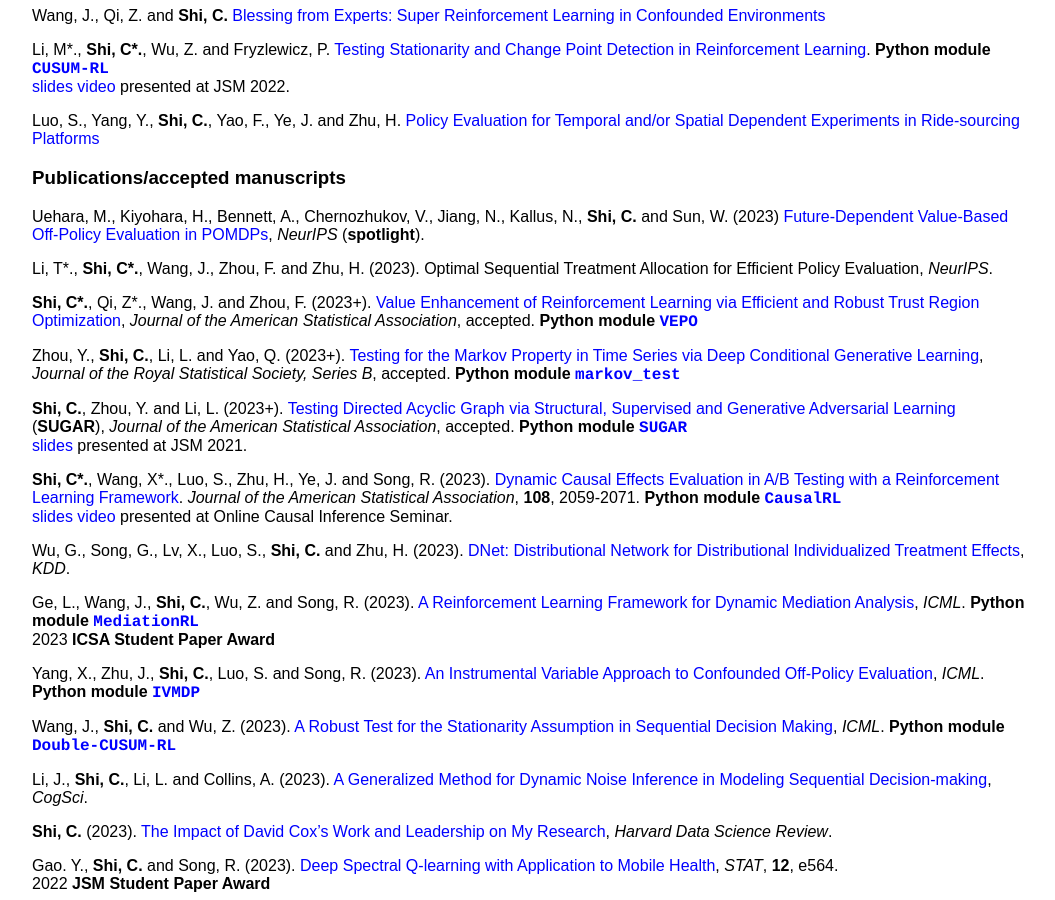
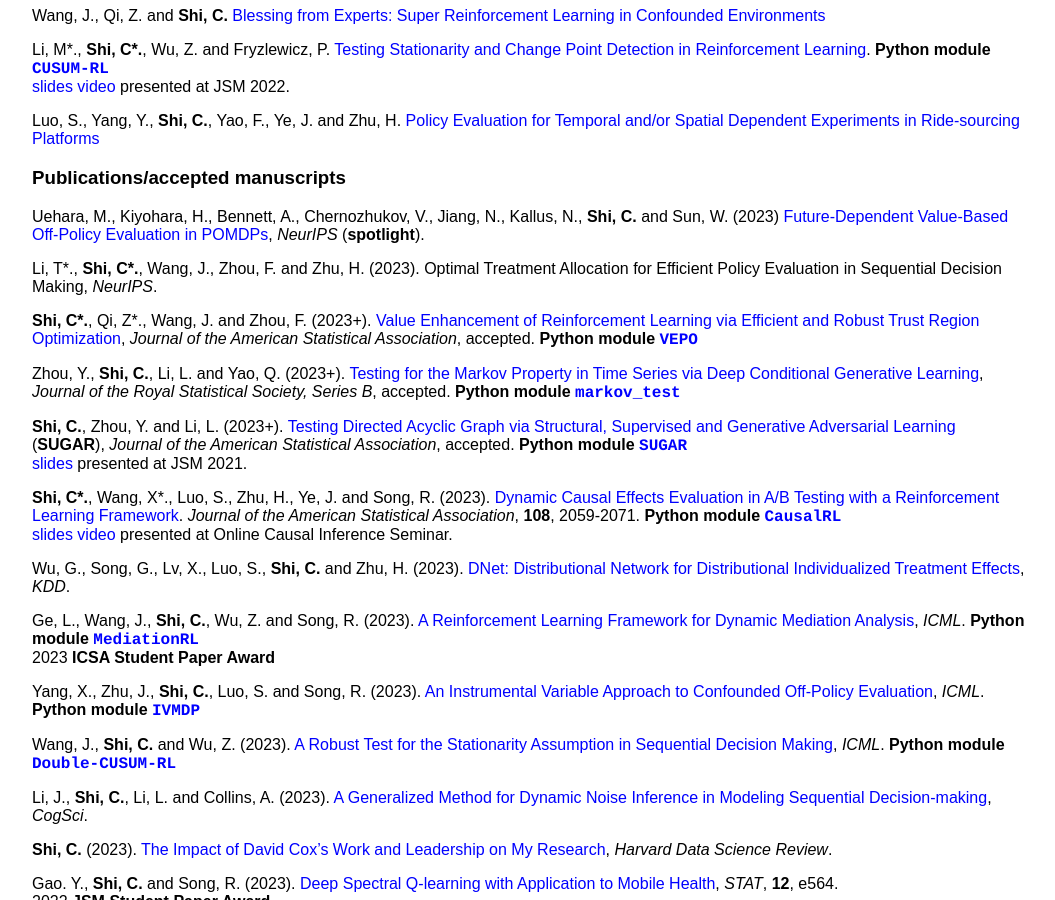
Before and after one commit to callmespring/callmespring.github.io, a Jekyll site: the page built from publication.md, in a window 1280 px wide and 900 px high, scrolled down 479 px. Shown: the whole window, without its empty margins (108-1163 px from the left). Built offline with Jekyll 4.4.1, drawn with Linux system fonts in a browser that asks for light colours.

Commit message:
Update publication.md

```diff
--- a/publication.md
+++ b/publication.md
@@ -38,7 +38,7 @@
 
 Uehara, M., Kiyohara, H., Bennett, A., Chernozhukov, V., Jiang, N., Kallus, N., **Shi, C.** and Sun, W. (2023) [Future-Dependent Value-Based Off-Policy Evaluation in POMDPs](https://arxiv.org/pdf/2207.13081.pdf), _NeurIPS_ (**spotlight**).
 
-Li, T\*., **Shi, C\*.**, Wang, J., Zhou, F. and Zhu, H. (2023). Optimal Sequential Treatment Allocation for Efficient Policy Evaluation, _NeurIPS_.
+Li, T\*., **Shi, C\*.**, Wang, J., Zhou, F. and Zhu, H. (2023). Optimal Treatment Allocation for Efficient Policy Evaluation in Sequential Decision Making, _NeurIPS_.
 
 **Shi, C\*.**, Qi, Z\*., Wang, J. and Zhou, F. (2023+). [Value Enhancement of Reinforcement
 Learning via Efficient and Robust Trust
```
